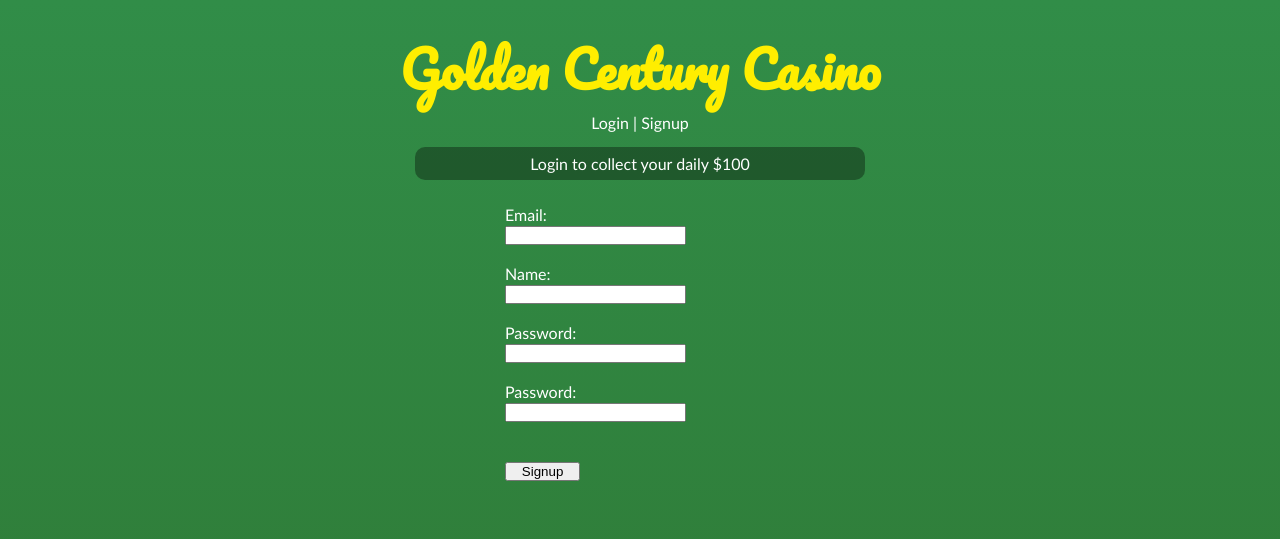
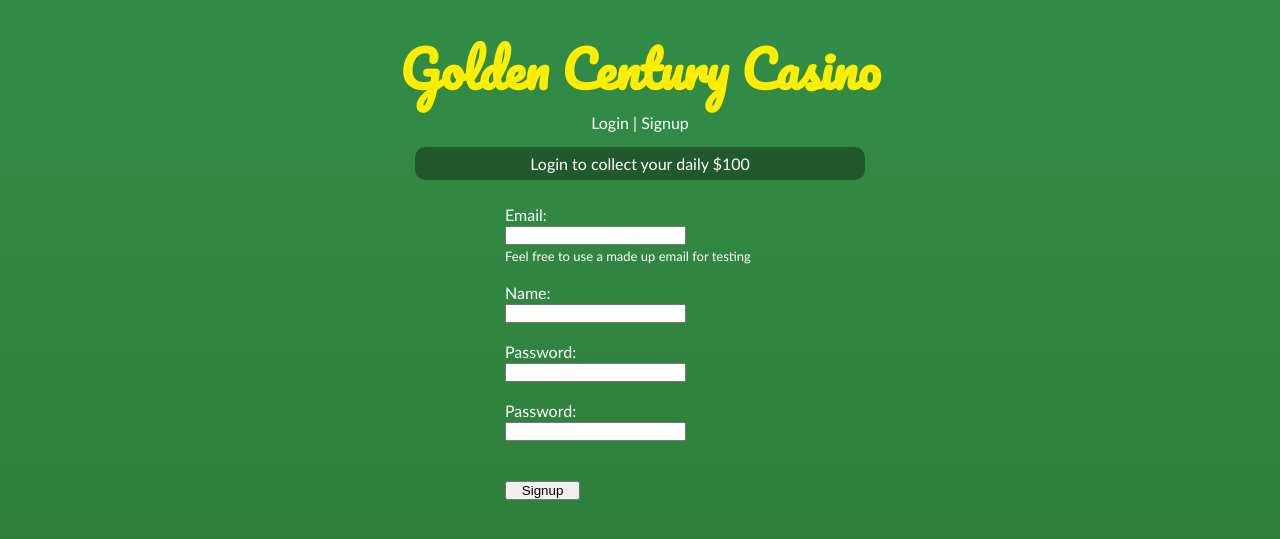
Before and after one commit to vjohndo/casino, a Flask app: page /signup in a window 1280 px wide. Shown: the top 539 px of the page. Run offline with Flask 2, Linux system fonts and the light colour scheme.

Commit message:
UI clean up

```diff
--- a/static/style.css
+++ b/static/style.css
@@ -39,6 +39,11 @@ li {
 
 h1 {
     font-family: 'Pacifico', cursive;
+}
+
+h4 {
+    margin-top: 10px;
+    margin-bottom: 10px;
 }
 
 table {
@@ -148,6 +153,10 @@ header {
     color: yellow;
 }
 
+.smaller {
+    font-size: small;
+}
+
 input[type="checkbox"] {
     display: none;
 }
--- a/templates/bet.jinja
+++ b/templates/bet.jinja
@@ -1,7 +1,8 @@
 {% extends "base.jinja" %}
 {% block content %}
 
-    <h2>Five Card Draw #{{game_instance}}</h2>
+    <h2>Five Card Draw</h2>
+    <h4> &lt; GameID: {{game_instance}} &gt; </h4>
 
     <div id='display_poker'>
     {% for i in enumerated_hand %}
--- a/templates/bet_blackjack.jinja
+++ b/templates/bet_blackjack.jinja
@@ -1,7 +1,8 @@
 {% extends "base.jinja" %}
 {% block content %}
 
-    <h2> Blackjack #{{game_instance}}</h2>
+    <h2> Blackjack</h2>
+    <h4> &lt; GameID: {{game_instance}} &gt; </h4>
     <h5> Dealer stands on 17+ </h5>
 
     <div id='display_blackjack'>
--- a/templates/play_game.jinja
+++ b/templates/play_game.jinja
@@ -1,6 +1,7 @@
 {% extends "base.jinja" %}
 {% block content %}
-    <h2> Five Card Draw #{{game_instance}} </h2>
+    <h2> Five Card Draw </h2>
+    <h4> &lt; GameID: {{game_instance}} &gt; </h4>
     <h5> Instructions: Click on cards and redraw to get a winning hand! </h5>
 
 
--- a/templates/play_game_blackjack.jinja
+++ b/templates/play_game_blackjack.jinja
@@ -1,6 +1,7 @@
 {% extends "base.jinja" %}
 {% block content %}
-    <h2> Blackjack #{{game_instance}} </h2>
+    <h2> Blackjack </h2>
+    <h4> &lt; GameID: {{game_instance}} &gt; </h4>
     <h5> Dealer stands on 17+ </h5>
 
     <h3> Dealer's Hand </h3>
--- a/templates/signup.jinja
+++ b/templates/signup.jinja
@@ -1,7 +1,8 @@
 {% extends "base.jinja" %}
 {% block content %}
     <form class='users' action="/signup_action" method="POST">
-        <label>Email:</label><br> <input type="text" name="email">{% if already_exists %}ALREADY EXISTS{% endif %}<br><br>
+        <label>Email:</label><br> <input type="text" name="email">{% if already_exists %}ALREADY EXISTS{% endif %}<br>
+        <label class="smaller">Feel free to use a made up email for testing</label><br><br>
         <label>Name:</label><br> <input type="text" name="name"><br><br>
         <label>Password:</label><br> <input type="password" name="password1">{% if passwords_not_match %}NOT MATCH{% endif %}<br><br>
         <label>Password:</label><br> <input type="password" name="password2">{% if passwords_not_match %}NOT MATCH{% endif %}<br><br><br>
```
Also changed, not shown: model/database_generation.sql (+12 -12 lines).
